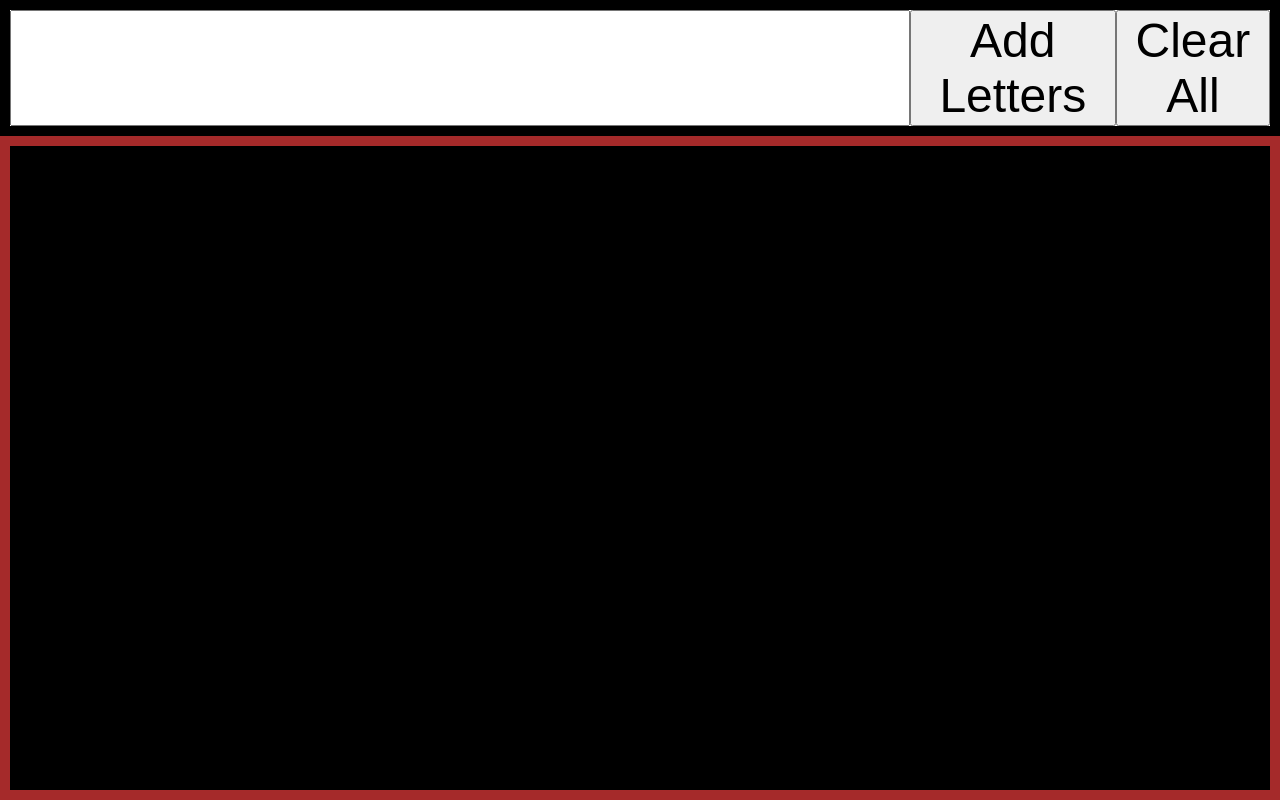
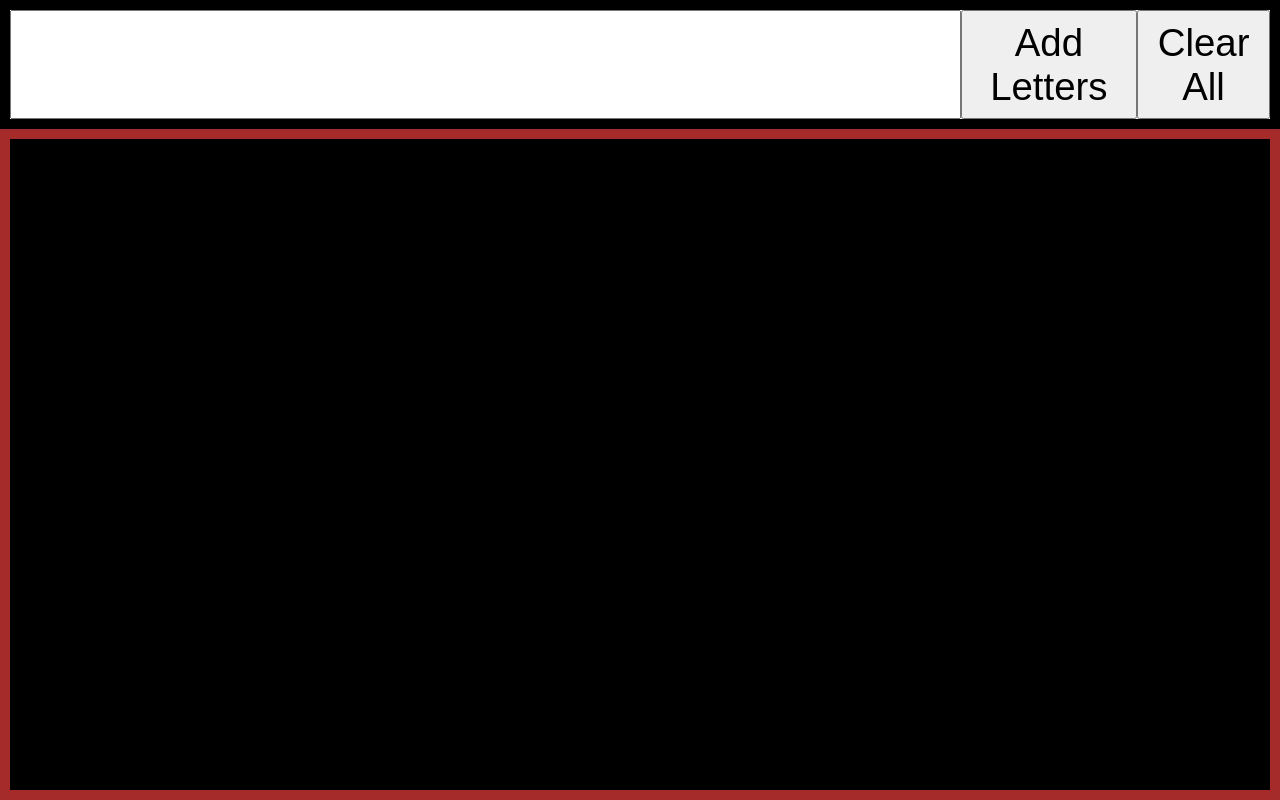
Before and after one commit to tjohnwu/pushboard, a React app: page / in a window 1280 px wide. Built offline with nearby package versions, Linux system fonts and the light colour scheme.

Commit message:
Moves to vw

```diff
--- a/app/components/Pushboard/factory.css
+++ b/app/components/Pushboard/factory.css
@@ -12,6 +12,6 @@
 }
 
 .factory-button {
-  font-size: 3em;
+  font-size: 3vw;
   white-space: normal;
 }
```
